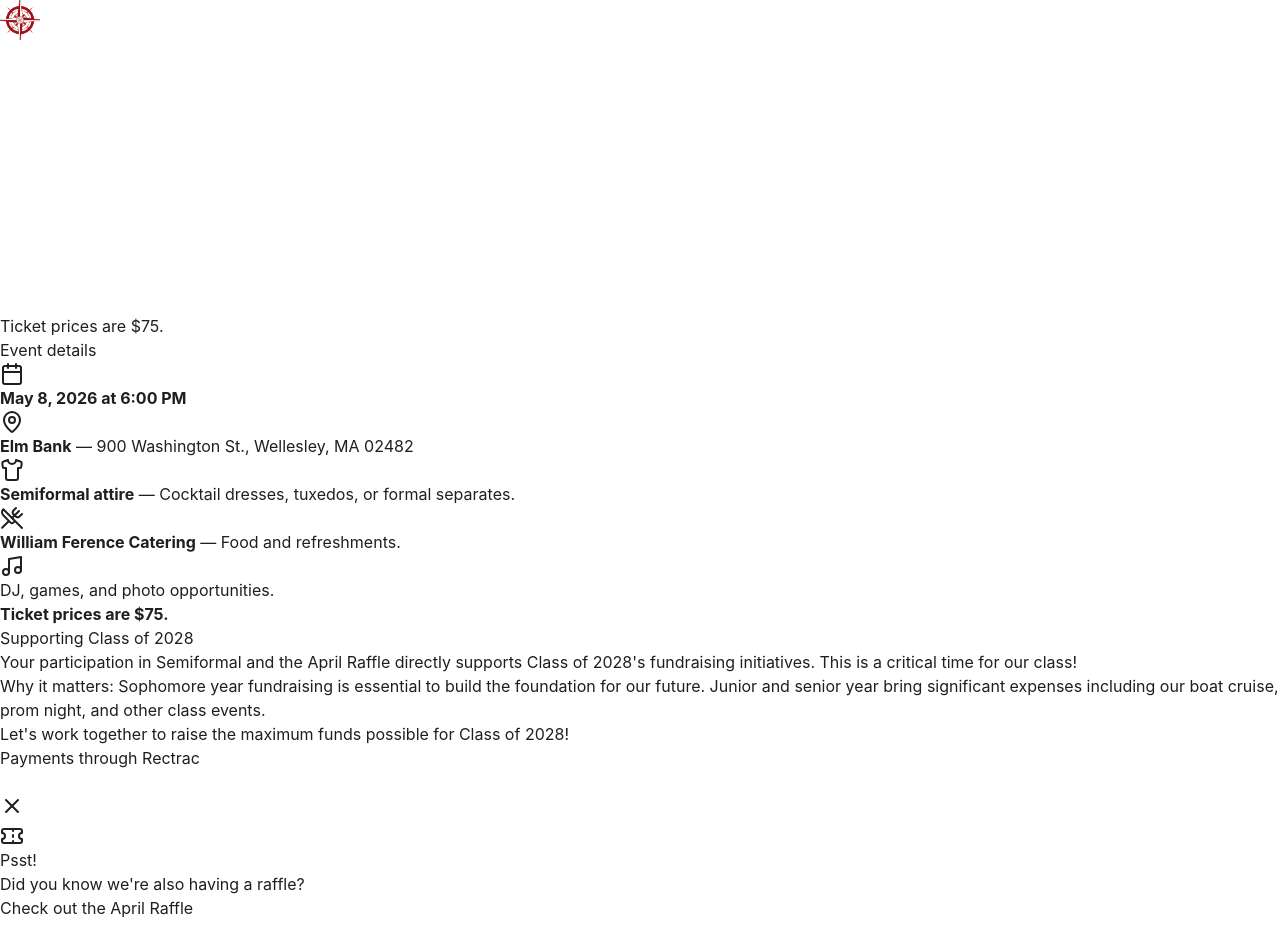
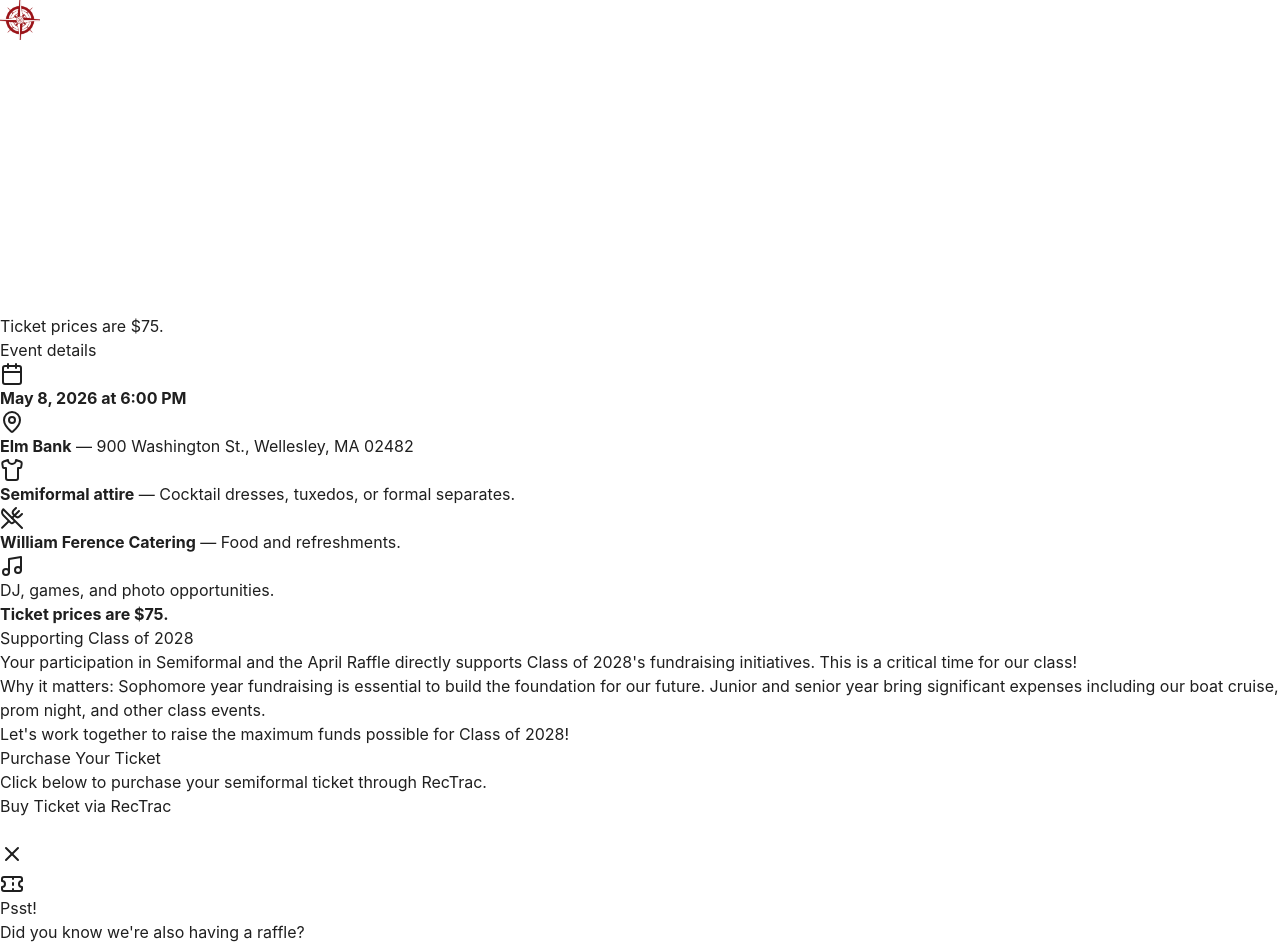
Before and after one commit to Pooch63/whs-2028-website, a Next.js app: page /semiformal in a window 1280 px wide. Shown: the top 947 px of the page. Before the commit the page ends 920 px from the top, so only its background shows below. Built offline with nearby package versions, Linux system fonts and the light colour scheme.

Commit message:
Update raffle and semiformal sections
- Raffle: Add 'Looking to Sponsor?' section with business pitch, contact email (hodgesc@wellesleyps.org), and April 20th deadline
- Semiformal: Link RecTrac payment system for ticket purchases

```diff
--- a/app/semiformal/page.tsx
+++ b/app/semiformal/page.tsx
@@ -71,10 +71,23 @@ export default function SemiformalPage() {
 
       {/* Payment Info */}
       <section className="py-12 sm:py-16 px-4 sm:px-6 lg:px-8 bg-maroon-50">
-        <div className="max-w-7xl mx-auto flex items-center justify-center min-h-[200px]">
-          <p className="text-2xl sm:text-3xl md:text-4xl font-bold text-maroon-900 text-center">
-            Payments through Rectrac
-          </p>
+        <div className="max-w-7xl mx-auto">
+          <div className="bg-white rounded-lg shadow-lg p-8">
+            <h2 className="text-3xl font-bold text-maroon text-center mb-6">Purchase Your Ticket</h2>
+            <div className="flex flex-col items-center gap-4">
+              <p className="text-gray-700 text-center text-lg mb-2">
+                Click below to purchase your semiformal ticket through RecTrac.
+              </p>
+              <a
+                href="https://mawellesleypsweb.myvscloud.com/webtrac/web/splash.html?interfaceparameter=webtrac_ps"
+                target="_blank"
+                rel="noopener noreferrer"
+                className="bg-maroon text-white font-bold py-3 px-8 rounded-lg hover:bg-maroon-dark transition text-lg"
+              >
+                Buy Ticket via RecTrac
+              </a>
+            </div>
+          </div>
         </div>
       </section>
     </main>
```
Also changed, not shown: app/raffle/page.tsx (+18 -0 lines).
